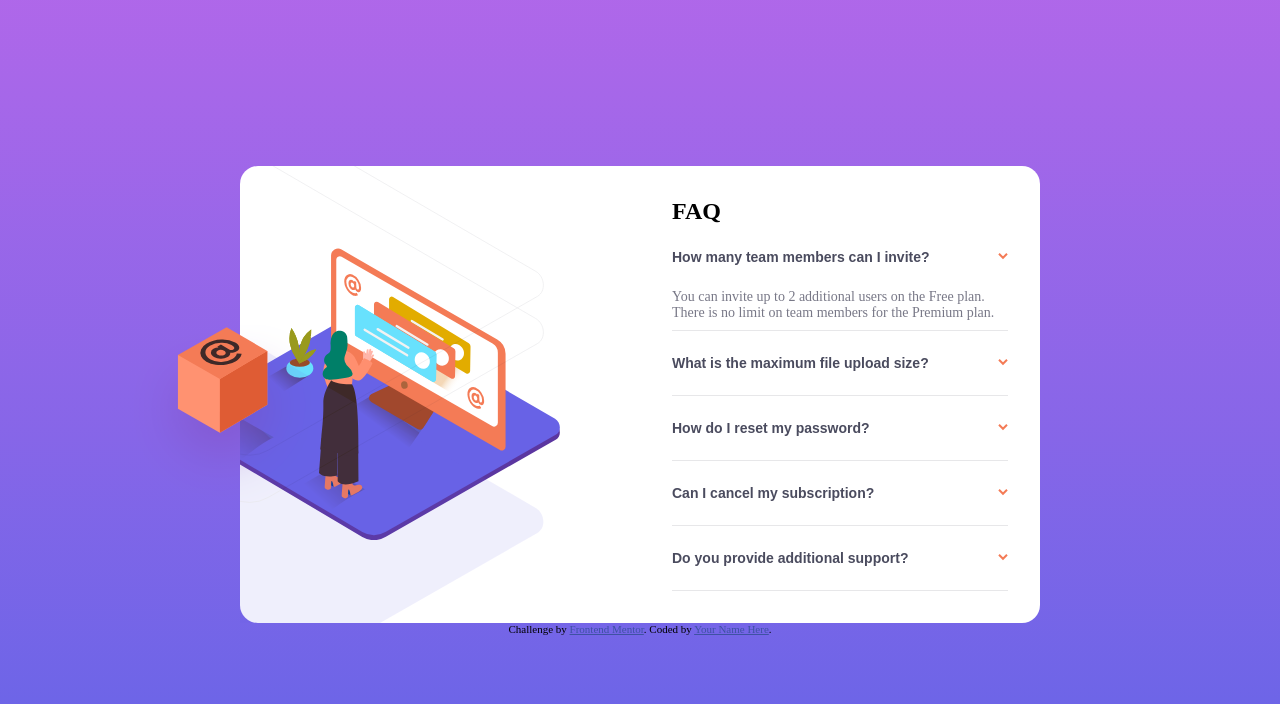
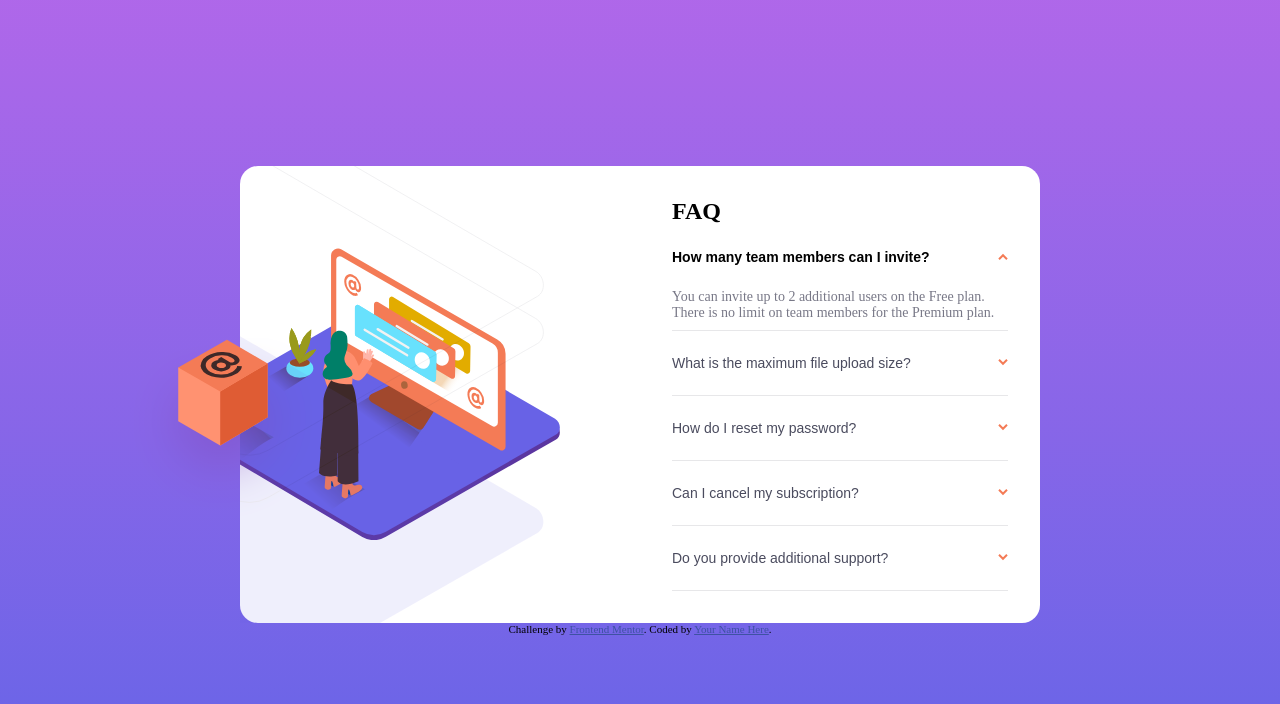
Before and after one commit to afaiz-space/faq-accordion-card-main_, a plain HTML site: page index.html in a window 1280 px wide. Both pictures are taken after a click on the button "How many team members can I invite?". Drawn offline with Linux system fonts and the light colour scheme.

Commit message:
some change

```diff
--- a/index.html
+++ b/index.html
@@ -29,11 +29,14 @@
   <body>
     <main class="container">
       <section class="child1">
-        <img
+        <div class="box">
+          <img
           src="./images/illustration-box-desktop.svg"
           alt="illustaration desktop box"
-          class="box"
+
         />
+        </div>
+
         <img
           src="./images/bg-pattern-mobile.svg"
           alt="bg-pattern-mobile"
@@ -49,7 +52,7 @@
         <h1>FAQ</h1>
 
         <button class="accordion">
-          <span>How many team members can I invite?</span
+          <span class="title">How many team members can I invite?</span
           ><img
             class="arrow"
             src="./images/icon-arrow-down.svg"
@@ -65,7 +68,7 @@
         </div>
 
         <button class="accordion">
-          <span> What is the maximum file upload size?</span
+          <span class="title"> What is the maximum file upload size?</span
           ><img
             class="arrow"
             src="./images/icon-arrow-down.svg"
@@ -81,7 +84,7 @@
         </div>
 
         <button class="accordion">
-          <span> How do I reset my password?</span
+          <span class="title"> How do I reset my password?</span
           ><img
             class="arrow"
             src="./images/icon-arrow-down.svg"
@@ -97,7 +100,7 @@
         </div>
 
         <button class="accordion">
-          <span>Can I cancel my subscription?</span
+          <span class="title">Can I cancel my subscription?</span
           ><img
             class="arrow"
             src="./images/icon-arrow-down.svg"
@@ -112,7 +115,7 @@
           </p>
         </div>
         <button class="accordion">
-          <span> Do you provide additional support?</span
+          <span class="title"> Do you provide additional support?</span
           ><img
             class="arrow"
             src="./images/icon-arrow-down.svg"
@@ -136,22 +139,27 @@
     </div>
   </body>
   <script>
-    var acc = document.getElementsByClassName("accordion");
-    var arrow = document.getElementsByClassName("arrow");
+    const acc = document.querySelectorAll(".accordion");
+
     var i;
 
     for (i = 0; i < acc.length; i++) {
       acc[i].addEventListener("click", function () {
-        this.classList.toggle("active");
         var panel = this.nextElementSibling;
         if (panel.style.maxHeight) {
           panel.style.maxHeight = null;
-          arrow.style.transform = "rotate(180deg)";
         } else {
           panel.style.maxHeight = panel.scrollHeight + "px";
-          arrow.style.transform = "rotate(360deg)";
         }
       });
     }
+    acc.forEach(function (mainItem) {
+      mainItem.addEventListener("click", function () {
+        const arrow = mainItem.querySelector(".arrow");
+        const title = mainItem.querySelector(".title");
+        arrow.classList.toggle("rotate");
+        title.classList.toggle("active_title");
+      });
+    });
   </script>
 </html>
--- a/styles/sytles.css
+++ b/styles/sytles.css
@@ -18,7 +18,6 @@
   margin: 0;
   padding: 0;
   box-sizing: border-box;
-  /* border: 2px solid red; */
 }
 body {
   display: flex;
@@ -34,6 +33,7 @@ body {
   border-radius: 18px;
   display: flex;
   flex-direction: row;
+
   background-color: white;
 }
 h1 {
@@ -41,13 +41,15 @@ h1 {
 }
 .child1 {
   width: 50%;
-
+  display: flex;
   background: url("../images/bg-pattern-desktop.svg") -19rem / 38rem no-repeat,
     url("../images/illustration-woman-online-desktop.svg") -4rem / 24rem no-repeat;
 }
 
 .box {
-  transform: translate(-113px, 159px);
+  transform: translate(-59%, 20%);
+
+  align-self: center;
 }
 .mobile {
   display: none;
@@ -81,6 +83,20 @@ h1 {
 }
 .accordion:hover {
   color: var(--Soft-red);
+}
+.active {
+  background-color: transparent;
+}
+.title {
+  font-weight: 400;
+}
+.active_title {
+  font-weight: 700;
+  color: black;
+}
+.rotate {
+  transform: rotate(180deg);
+  transition: 0.5s ease-in-out;
 }
 .panel {
   background-color: white;
```
